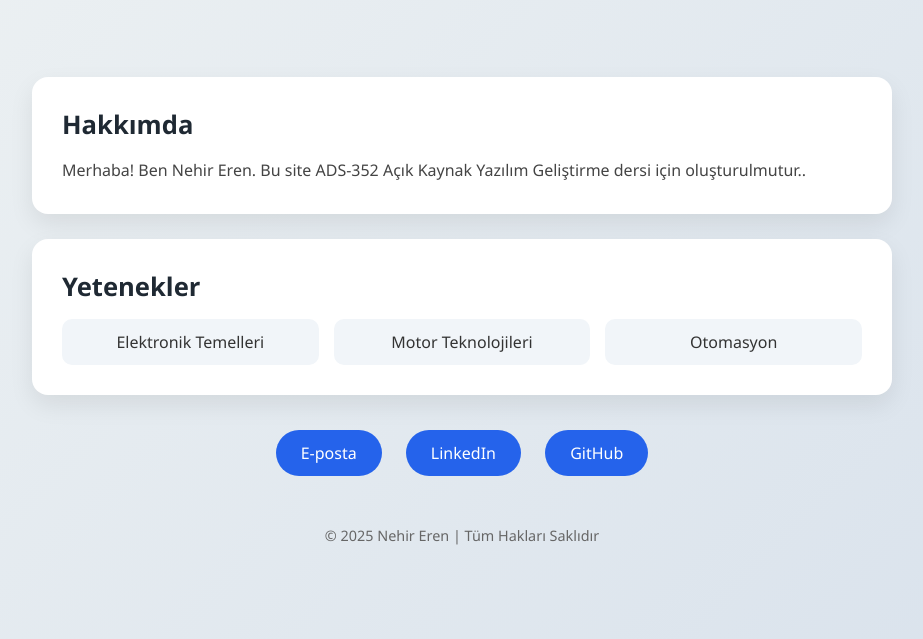
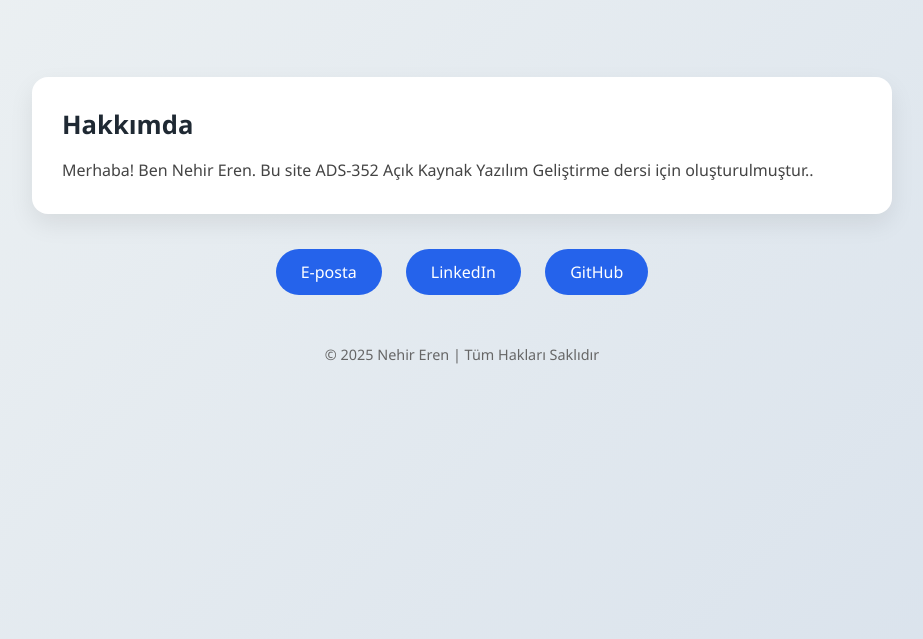
Before and after one commit to nehirern/nehirern.github.io, a plain HTML site: page index.html in a window 1280 px wide. Shown: the part 161-800 px from the top of the page, without its empty margins (178-1101 px from the left). Drawn offline with Linux system fonts and the light colour scheme.

Commit message:
Update index.html

```diff
--- a/index.html
+++ b/index.html
@@ -120,16 +120,11 @@
         <section>
             <h2>Hakkımda</h2>
             <p>
-               Merhaba! Ben Nehir Eren. Bu site ADS-352 Açık Kaynak Yazılım Geliştirme dersi için oluşturulmutur..
+               Merhaba! Ben Nehir Eren. Bu site ADS-352 Açık Kaynak Yazılım Geliştirme dersi için oluşturulmuştur..
             </p>
         </section>
 
-        <section>
-            <h2>Yetenekler</h2>
-            <div class="skills">
-                <div class="skill">Elektronik Temelleri</div>
-                <div class="skill">Motor Teknolojileri</div>
-                <div class="skill">Otomasyon</div>
+
 
             </div>
         </section>
```
